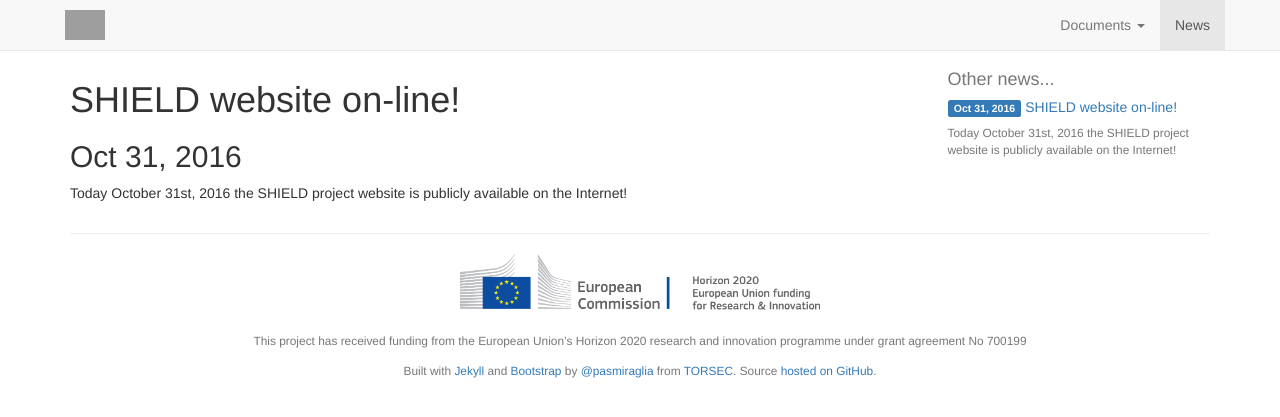
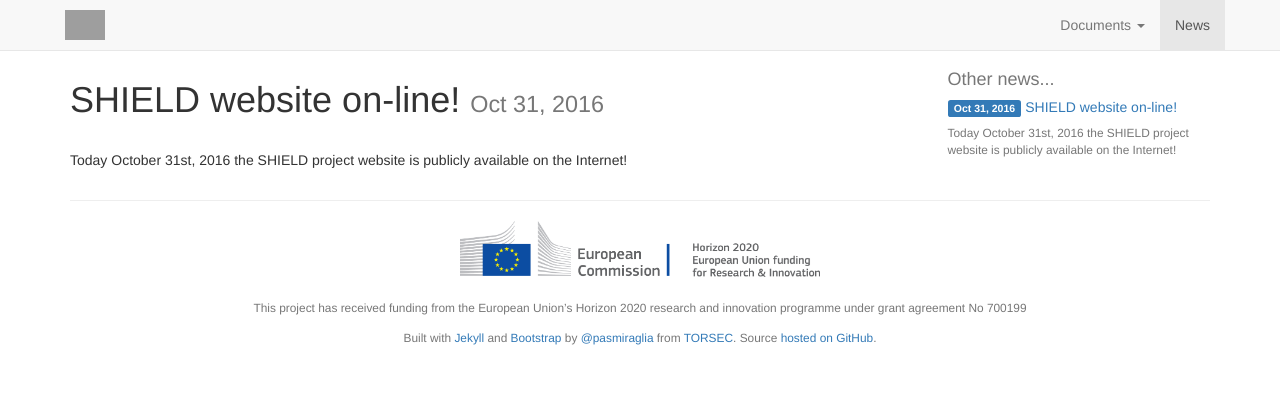
Before and after one commit to torsec/shield-h2020, a Jekyll site: the page built from _news/2016-10-31-website-online.md, in a window 1280 px wide. Shown: the top 417 px of the page. Built offline with Jekyll 4.4.1, drawn with Linux system fonts in a browser that asks for light colours; grey boxes are pictures that could not be loaded.

Commit message:
Updated news layout

```diff
--- a/_layouts/news.html
+++ b/_layouts/news.html
@@ -6,10 +6,10 @@ layout: default
   <div class="col-sm-9 col-xs-12">
     <article>
       <header>
-        <h1>{{ page.title }}</h1>
-        <h2>{{ page.date | date: "%b %-d, %Y" }}</h2>
-      </header>
-      {{ content }}
+        <h1>{{ page.title }} <small>{{ page.date | date: "%b %-d, %Y" }}</small></h1>
+	  </header>
+      <br/>
+	  {{ content }}
     </article>
   </div>
   <div class="col-sm-3 text-muted" style="font-size: 85%">
```
